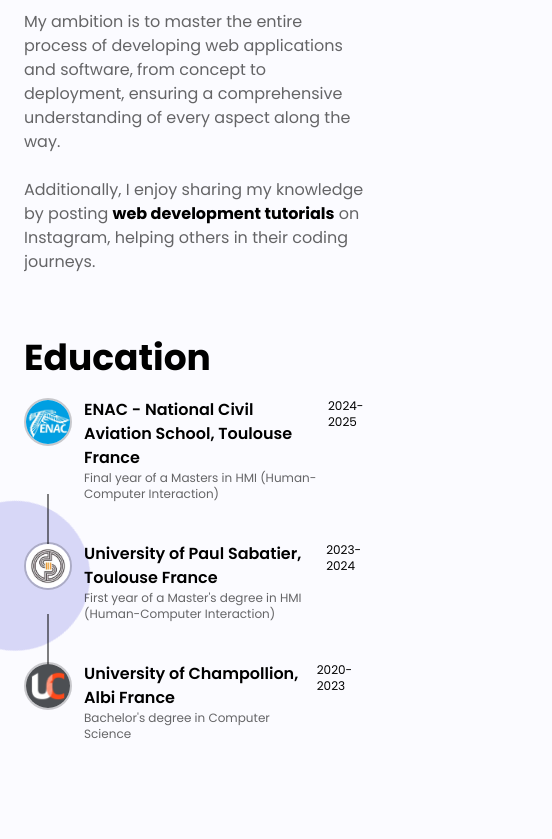
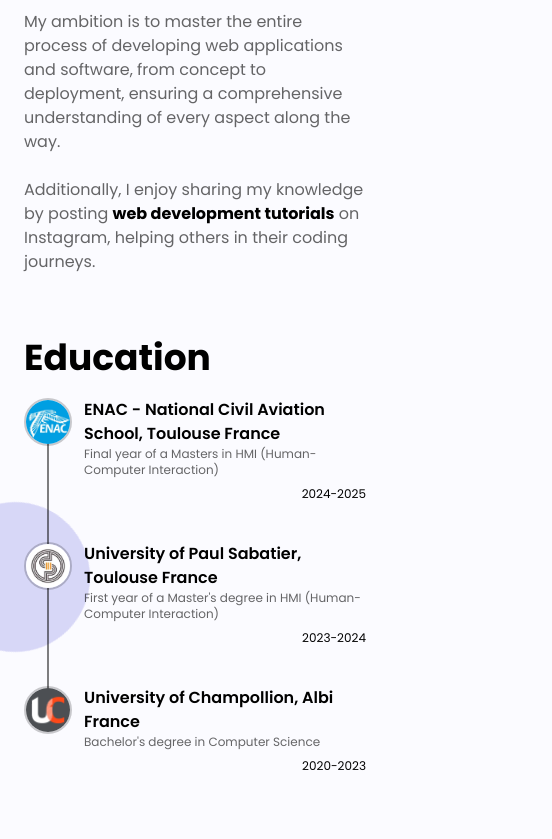
Before and after one commit to Valwars/valentin-merault, a Next.js app: page / in a window 390 px wide. Shown: the part 1156-1995 px from the top of the page, 552 px wide, since content can reach past the window. Built offline with nearby package versions, Linux system fonts and the light colour scheme.

Commit message:
responsive

```diff
--- a/src/app/globals.css
+++ b/src/app/globals.css
@@ -86,6 +86,7 @@ a{
 
 
 .content-container > a {
+
   display: block;
   color: var(--foreground);
   position: relative;
@@ -113,7 +114,7 @@ a{
   opacity: 0.5;
   display: block;
   position: absolute;
-  height: 60px;
+  height: 100%;
   bottom : -20px;
   left: 22.5px;
   content: "";
--- a/src/app/layout.tsx
+++ b/src/app/layout.tsx
@@ -29,7 +29,7 @@ export default function RootLayout({
   return (
     <html lang="en" suppressHydrationWarning>
       <body
-        className={`${poppins.className} antialiased max-w-full overflow-x-hidden px-6`}
+        className={`${poppins.className} antialiased max-w-full  overflow-x-hidden w-full`}
       >
       <ThemeProvider
           attribute="class"
--- a/src/app/page.tsx
+++ b/src/app/page.tsx
@@ -15,7 +15,7 @@ import { ScrollButton} from "@/components/GoTo";
 export default function Page() {
 
     return (
-        <div className="w-full min-h-screen font-[family-name:var(--font-geist-sans)] pb-40 overflow-x-hidden">
+        <div className="w-full min-h-screen font-[family-name:var(--font-geist-sans)] pb-40 relative overflow-x-hidden px-6">
             <Dots />
 
             <SmoothScroll />
--- a/src/components/Content/Content.tsx
+++ b/src/components/Content/Content.tsx
@@ -61,7 +61,7 @@ const ContentItem = ({img, title, description, date, followers, link}: ContentIt
     return (
         <a href={link}>
 
-            <div className={"flex flex-row justify-between  w-full py-2 gap-2 content-item relative pb-8  "}>
+            <div className={"flex flex-row justify-between  w-full py-2 gap-2 content-item relative pb-8 flex-wrap"}>
                 <div className={"flex flex-row gap-3"}>
                     <div className={"flex-none"}>
                     <span
@@ -73,16 +73,14 @@ const ContentItem = ({img, title, description, date, followers, link}: ContentIt
 
                     <div>
                         <div className={"flex flex-row items-center gap-1"}>
-
                             <NormalText text={title} className={"font-semibold"}/>
-
                             <LightText text={followers} className={"mt-1"}/> {/* Affichage du nombre de followers */}
                         </div>
                         <LightText text={description} className={"text-xs"}/>
 
                     </div>
                 </div>
-                <p className={"text-xs w-max"}>{date}</p>
+                <p className={"text-xs w-max ml-auto"}>{date}</p>
             </div>
 
         </a>
--- a/src/components/Education/Education.tsx
+++ b/src/components/Education/Education.tsx
@@ -57,7 +57,7 @@ const EducationItem = ({img, place, date, description, link}:EducationItemProps)
         <a href={link}>
 
 
-        <div className={"flex flex-row justify-between w-full py-2 gap-2 pb-8"}>
+        <div className={"flex flex-row justify-between w-full py-2 gap-2 pb-8 flex-wrap"}>
             <div className={"flex flex-row gap-3"}>
                 <div className={"flex-none"}>
                       <span
@@ -72,7 +72,7 @@ const EducationItem = ({img, place, date, description, link}:EducationItemProps)
                     <LightText text={description} className={"text-xs"}/>
                 </div>
             </div>
-            <p className={"text-xs w-max"}>{date}</p>
+            <p className={"text-xs w-max ml-auto"}>{date}</p>
         </div>  </a>
     )
 }
--- a/src/components/dock/Dock.tsx
+++ b/src/components/dock/Dock.tsx
@@ -38,7 +38,7 @@ export const Dock = () => {
             </div>
 
             {/* Icônes des réseaux sociaux avec liens */}
-            <div className={"flex flex-row gap-2 border-x-2 px-2 border-x"}>
+            <div className={"flex flex-row gap-2 border-x-2 px-2"}>
                 {/* Ouvrir une fenêtre de mail */}
                 <a href="mailto:valentin.merault@gmail.com" className="p-2 item">
                     <Mail size={20}/>
```
